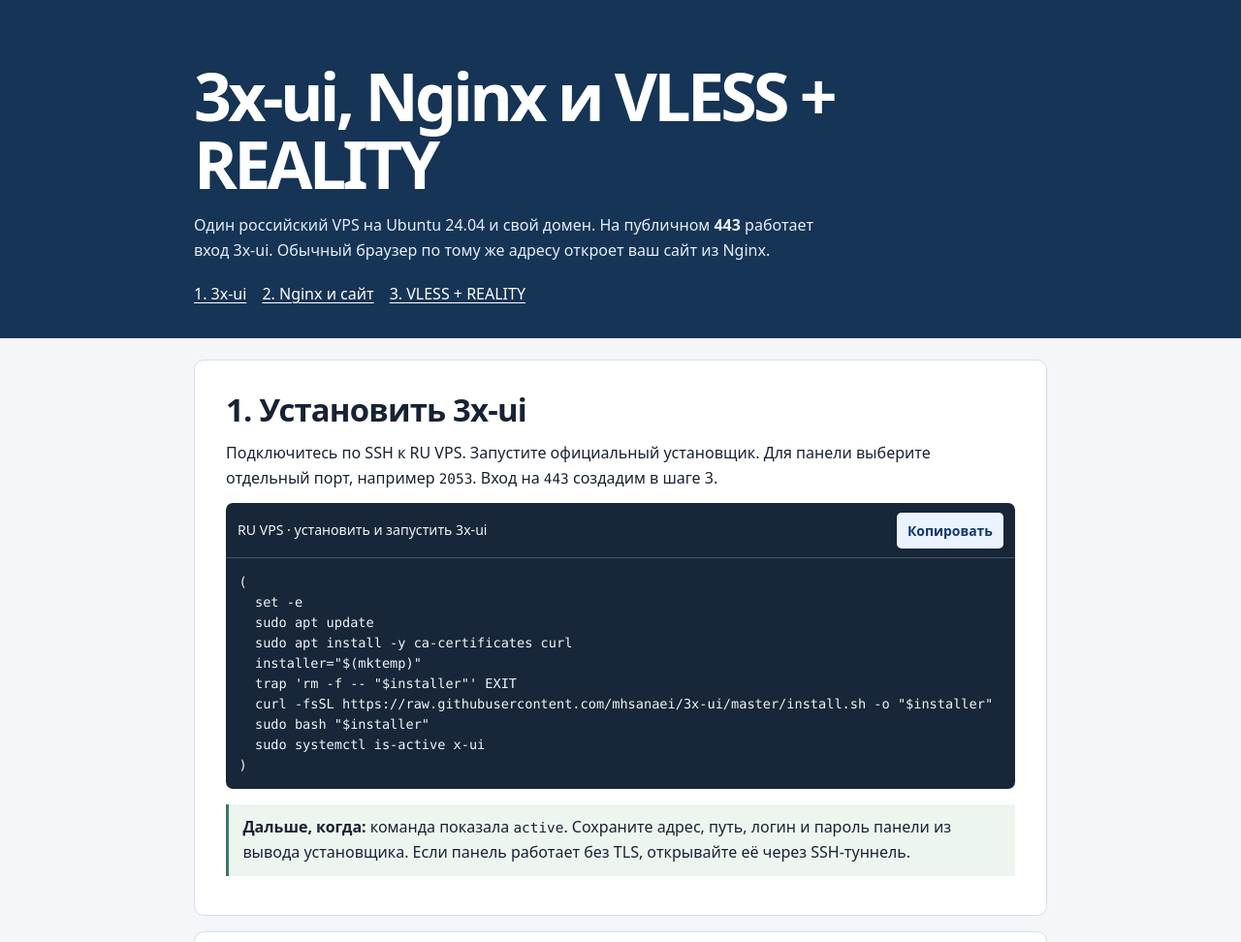
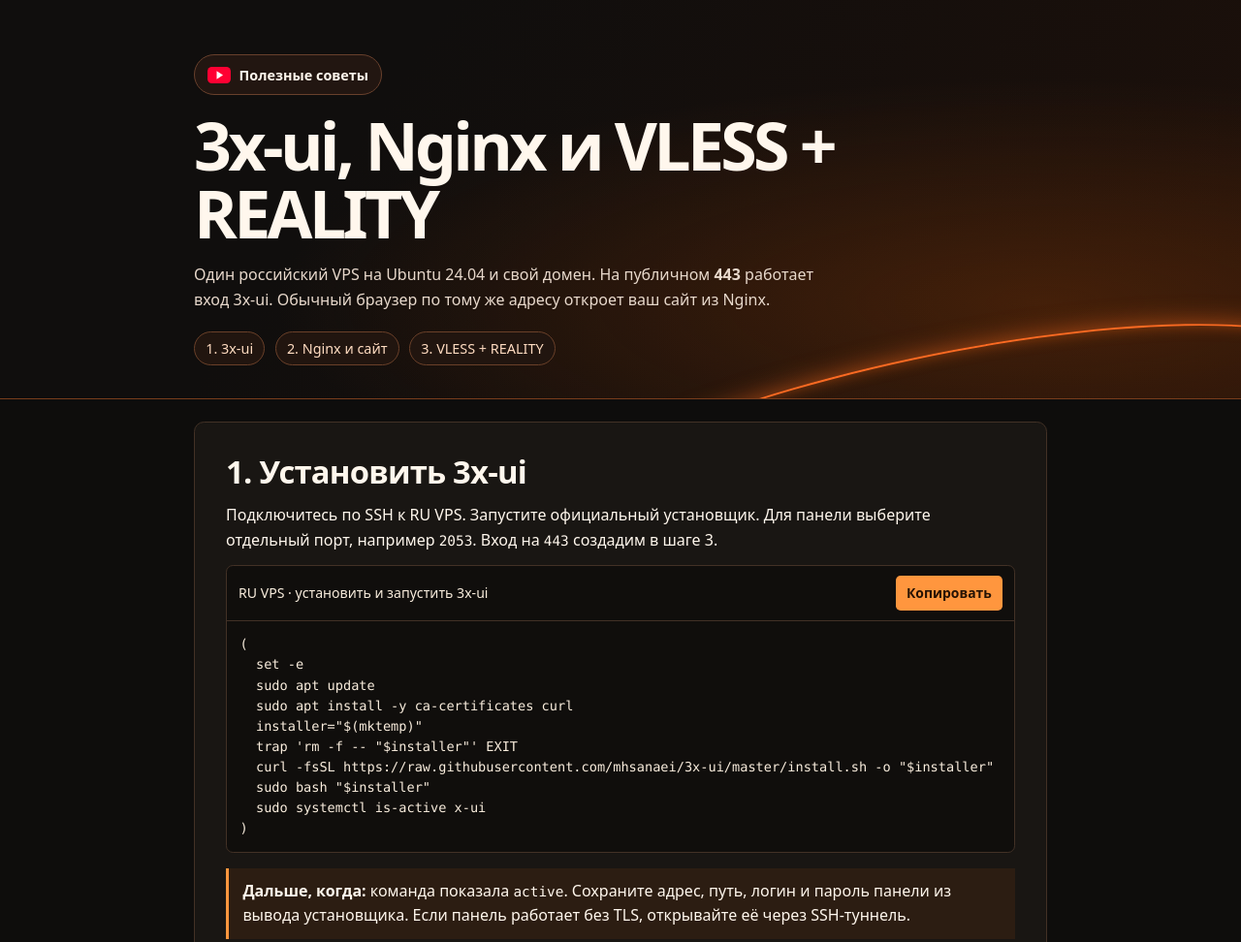
Before and after one commit to POLESNIESOVETI12/nginx-guide, a plain HTML site: page index.html in a window 1280 px wide. Shown: the top 972 px of the page at 97% size. Drawn offline with Linux system fonts and the light colour scheme.

Commit message:
Apply channel palette and add YouTube link

```diff
--- a/index.html
+++ b/index.html
@@ -5,46 +5,60 @@
 <meta name="viewport" content="width=device-width, initial-scale=1">
 <title>RU VPS: 3x-ui, Nginx и VLESS + REALITY</title>
 <style>
-  :root { color-scheme:light; --paper:#f4f6fa; --ink:#172333; --muted:#485a70; --border:#d5dfe9; --blue:#154aa0; }
+  :root { color-scheme:dark; --paper:#0e0d0c; --surface:#191613; --ink:#fff7ed; --muted:#cbbdb0; --border:#423126; --accent:#ff963e; --glow:#ffb55d; }
   * { box-sizing:border-box; }
   body { margin:0; background:var(--paper); color:var(--ink); font:1rem/1.6 system-ui,sans-serif; }
-  header { background:#163455; color:#fff; padding:clamp(2rem,7vw,4rem) 0 2rem; }
+  header { position:relative; overflow:hidden; padding:clamp(1.7rem,6vw,3.5rem) 0 2.15rem; border-bottom:1px solid #793d1c; background:radial-gradient(ellipse at 84% 76%,#84380765,transparent 52%),linear-gradient(124deg,#100e0d 30%,#1d100a 100%); }
+  header::after { position:absolute; right:-10%; bottom:-10.5rem; width:69%; height:13rem; border:2px solid #fa6a22; border-radius:50%; box-shadow:0 0 26px #f96b1d9c,inset 0 0 15px #ed611075; transform:rotate(-12deg); content:""; pointer-events:none; }
+  header .wrap { position:relative; z-index:1; }
   .wrap { width:min(880px,calc(100% - 2rem)); margin:auto; }
   h1 { font-size:clamp(2.25rem,6vw,4.25rem); line-height:1.03; margin:0; letter-spacing:-.055em; }
   h2 { font-size:clamp(1.45rem,4vw,2.05rem); line-height:1.17; margin:0 0 .8rem; letter-spacing:-.025em; }
   h3 { font-size:1.15rem; margin:1.45rem 0 .6rem; }
-  header p { max-width:42rem; margin:1rem 0; color:#e5edf8; }
-  header nav { display:flex; gap:.5rem 1rem; flex-wrap:wrap; margin-top:1.25rem; }
-  header a { color:#fff; }
-  a { color:var(--blue); text-underline-offset:.2em; }
+  header p { max-width:42rem; margin:1rem 0; color:#e8d9cc; }
+  header nav { display:flex; gap:.45rem .65rem; flex-wrap:wrap; margin-top:1.25rem; }
+  header nav a { padding:.3rem .7rem; border:1px solid #6a4029; border-radius:999px; background:#21150f; color:#ffdcc1; font-size:.9rem; text-decoration:none; }
+  header nav a:hover { background:#3e2316; border-color:var(--accent); }
+  .channel-link { display:inline-flex; align-items:center; gap:.55rem; min-height:2.65rem; margin-bottom:1.05rem; padding:.4rem .8rem; border:1px solid #68402c; border-radius:999px; background:#221611; color:var(--ink); font-size:.9rem; font-weight:700; text-decoration:none; }
+  .channel-link:hover { background:#3e2316; border-color:var(--accent); }
+  .channel-link svg { flex:none; width:1.5rem; height:1.06rem; }
+  a { color:var(--glow); text-underline-offset:.2em; }
   main { padding-block:1.4rem 3rem; }
-  section { margin-bottom:1rem; padding:clamp(1rem,4vw,2rem); background:#fff; border:1px solid var(--border); border-radius:.65rem; }
+  section { margin-bottom:1rem; padding:clamp(1rem,4vw,2rem); background:var(--surface); border:1px solid var(--border); border-radius:.65rem; }
   p { margin:.55rem 0; }
   ul,ol { padding-left:1.4rem; }
   li { margin:.32rem 0; }
   label { display:block; margin:.8rem 0 .3rem; font-weight:650; }
-  input,textarea { width:100%; min-width:0; font:inherit; border:1px solid #97a8ba; border-radius:.3rem; padding:.5rem .65rem; }
+  input,textarea { width:100%; min-width:0; font:inherit; border:1px solid #835638; border-radius:.3rem; padding:.5rem .65rem; background:#100e0c; color:var(--ink); }
+  input::placeholder,textarea::placeholder { color:#ae9c8e; }
   input { max-width:30rem; }
   textarea { min-height:11rem; resize:vertical; font:.88rem/1.5 ui-monospace,Consolas,monospace; }
   code { font:.9em/1.45 ui-monospace,Consolas,monospace; overflow-wrap:anywhere; }
   table { width:100%; border-collapse:collapse; margin:.9rem 0; }
   th,td { text-align:left; padding:.5rem .55rem; border-bottom:1px solid var(--border); overflow-wrap:anywhere; }
-  th { background:#edf3fa; }
-  .snippet { margin:.8rem 0 1rem; background:#172638; color:#f0f5fb; border-radius:.45rem; overflow:hidden; }
-  .snippet-head { display:flex; justify-content:space-between; align-items:center; gap:.5rem; padding:.6rem .75rem; border-bottom:1px solid #465567; font-size:.88rem; }
-  button { font:650 .87rem system-ui,sans-serif; color:#12386c; background:#eaf3ff; border:0; padding:.55rem .7rem; border-radius:.3rem; cursor:pointer; }
-  button:hover { background:#fff; }
+  th { background:#322116; }
+  .snippet { margin:.8rem 0 1rem; background:#100e0c; color:#f9eddd; border:1px solid var(--border); border-radius:.45rem; overflow:hidden; }
+  .snippet-head { display:flex; justify-content:space-between; align-items:center; gap:.5rem; padding:.6rem .75rem; border-bottom:1px solid var(--border); font-size:.88rem; }
+  button { font:700 .87rem system-ui,sans-serif; color:#261204; background:var(--accent); border:0; padding:.55rem .7rem; border-radius:.3rem; cursor:pointer; }
+  button:hover { background:var(--glow); }
   pre { margin:0; padding:.85rem; overflow:auto; max-height:25rem; font:.85rem/1.55 ui-monospace,Consolas,monospace; }
   .note { color:var(--muted); font-size:.93rem; }
-  .result { padding:.7rem .9rem; border-left:3px solid #3b7964; background:#edf5ef; }
-  .alert { min-height:1.4em; color:#a52d22; font-size:.92rem; }
+  .result { padding:.7rem .9rem; border-left:3px solid var(--accent); background:#2c1d12; }
+  .alert { min-height:1.4em; color:#ffab96; font-size:.92rem; }
   summary { cursor:pointer; font-weight:650; }
-  :focus-visible { outline:3px solid #b36320; outline-offset:3px; }
+  :focus-visible { outline:3px solid var(--glow); outline-offset:3px; }
 </style>
 </head>
 <body>
 <header>
   <div class="wrap">
+    <a class="channel-link" href="https://www.youtube.com/channel/UCfKTWnvNx7mfXKoyrQqJdxQ/" aria-label="Полезные советы на YouTube">
+      <svg width="24" height="17" viewBox="0 0 24 17" aria-hidden="true" focusable="false">
+        <rect width="24" height="17" rx="4.5" fill="#ff0033"/>
+        <path d="M9.5 4.25 16 8.5l-6.5 4.25z" fill="#fff"/>
+      </svg>
+      <span>Полезные советы</span>
+    </a>
     <h1>3x-ui, Nginx и VLESS + REALITY</h1>
     <p>Один российский VPS на Ubuntu 24.04 и свой домен. На публичном <strong>443</strong> работает вход 3x-ui. Обычный браузер по тому же адресу откроет ваш сайт из Nginx.</p>
     <nav aria-label="Шаги инструкции">
```
